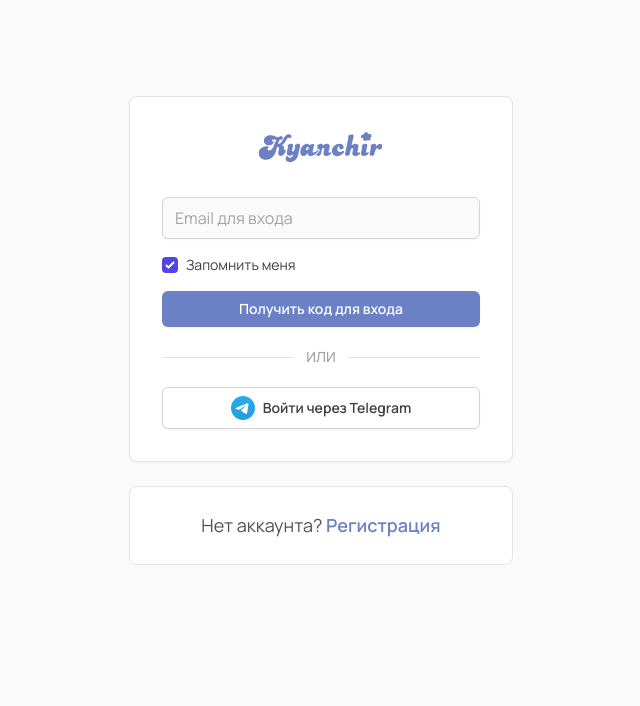
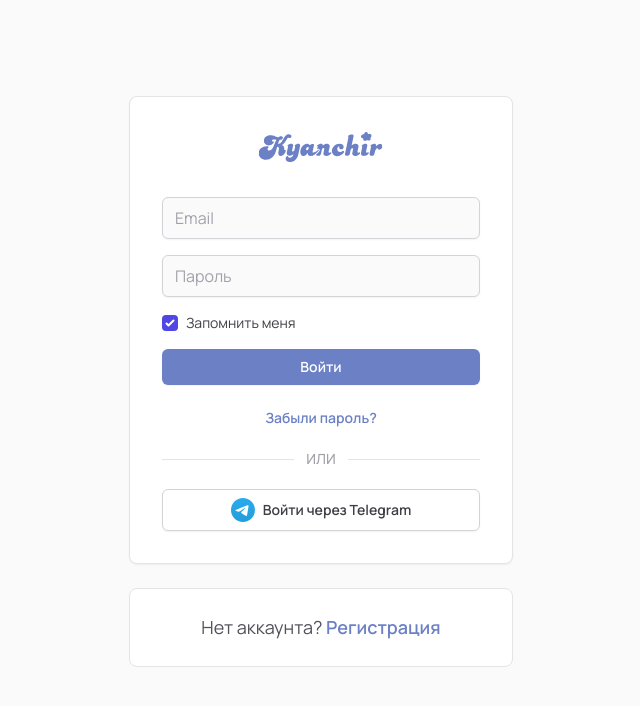
Before and after one commit to intragentt/kyanchir-store, a Next.js app: page /login in a window 1280 px wide. Shown: the top 706 px of the page, without its empty margins (319-959 px from the left). Built offline with nearby package versions, Linux system fonts and the light colour scheme; no server answers; a web font is replaced by a local one.

Commit message:
чямчмчссячfeat(profile): integrate verification modal

```diff
--- a/src/app/(site)/(auth)/login/page.tsx
+++ b/src/app/(site)/(auth)/login/page.tsx
@@ -14,11 +14,8 @@
   const [password, setPassword] = useState('');
   const [rememberMe, setRememberMe] = useState(true);
 
-  // --- НАЧАЛО ИЗМЕНЕНИЙ: Единое состояние для логики входа по коду ---
-  const [isCodeFlowActive, setIsCodeFlowActive] = useState(false);
-  const [code, setCode] = useState('');
-  // --- КОНЕЦ ИЗМЕНЕНИЙ ---
-
+  // --- ВОССТАНОВЛЕНО: Возвращаем все состояния, как было ---
+  const [showPassword, setShowPassword] = useState(false);
   const [isLoading, setIsLoading] = useState(false);
   const [error, setError] = useState<string | null>(null);
   const [successMessage, setSuccessMessage] = useState<string | null>(null);
@@ -39,22 +36,19 @@
     }
   }, [searchParams]);
 
-  // --- НАЧАЛО ИЗМЕНЕНИЙ: Новая логика отправки и проверки кода ---
-
-  // Шаг 1: Отправка кода на email
-  const handleSendLoginCode = async (e: React.FormEvent<HTMLFormElement>) => {
+  // --- ВОССТАНОВЛЕНО: Возвращаем оригинальную логику с одним исправлением ---
+  const handleLoginSubmit = async (e: React.FormEvent<HTMLFormElement>) => {
     e.preventDefault();
     setIsLoading(true);
     setError(null);
     setSuccessMessage(null);
 
-    if (!email) {
-      setError('Email обязателен для заполнения.');
+    if (!email || !password) {
+      setError('Все поля обязательны для заполнения.');
       setIsLoading(false);
       return;
     }
 
-    // Сохраняем или удаляем email в localStorage
     if (rememberMe) {
       localStorage.setItem('rememberedEmail', email);
     } else {
@@ -62,39 +56,43 @@
     }
 
     try {
-      // Вызываем ПРАВИЛЬНЫЙ API-маршрут
-      const res = await fetch('/api/auth/send-login-code', {
+      // Шаг 1: Проверяем пару email + пароль. Этот шаг остается без изменений.
+      const validateRes = await fetch('/api/auth/validate-credentials', {
+        method: 'POST',
+        headers: { 'Content-Type': 'application/json' },
+        body: JSON.stringify({ email, password }),
+      });
+
+      if (!validateRes.ok) {
+        const data = await validateRes.json();
+        throw new Error(data.error || 'Неверные учетные данные.');
+      }
+
+      // Шаг 2: Отправляем код.
+      // ИЗМЕНЕНО: Вызываем ПРАВИЛЬНЫЙ API-маршрут, который не требует сессии.
+      const sendCodeRes = await fetch('/api/auth/send-login-code', {
         method: 'POST',
         headers: { 'Content-Type': 'application/json' },
         body: JSON.stringify({ email }),
       });
-      const data = await res.json();
 
-      if (!res.ok) {
-        throw new Error(data.error || 'Не удалось отправить код.');
+      if (!sendCodeRes.ok) {
+        const data = await sendCodeRes.json();
+        throw new Error(
+          data.error || 'Не удалось отправить код подтверждения.',
+        );
       }
 
-      // Если код успешно отправлен, переключаемся на форму ввода кода
-      setSuccessMessage(`Код отправлен на ${email}`);
-      setIsCodeFlowActive(true);
+      // Если все успешно, перенаправляем на страницу ввода кода.
+      router.push(`/login/verify-code?email=${encodeURIComponent(email)}`);
     } catch (err) {
-      setError(err instanceof Error ? err.message : 'Произошла ошибка.');
+      setError(
+        err instanceof Error ? err.message : 'Произошла непредвиденная ошибка.',
+      );
     } finally {
       setIsLoading(false);
     }
   };
-
-  // Шаг 2: Вход с помощью полученного кода (логика из VerificationModal)
-  const handleVerifyCodeSubmit = async (
-    e: React.FormEvent<HTMLFormElement>,
-  ) => {
-    e.preventDefault();
-    // ... здесь будет логика проверки кода и входа ...
-    alert('Логика проверки кода в разработке. Перенаправляем на главную.');
-    router.push('/');
-  };
-
-  // --- КОНЕЦ ИЗМЕНЕНИЙ ---
 
   const redirectToTelegramBot = () => {
     window.location.href = 'https://t.me/kyanchir_store_bot';
@@ -117,13 +115,9 @@
               {successMessage}
             </p>
           )}
-
-          {/* --- ИЗМЕНЕНИЕ: Динамически показываем одну из двух форм --- */}
-          {!isCodeFlowActive ? (
-            // Форма запроса кода
           <form
             className="space-y-4 text-left font-body"
-              onSubmit={handleSendLoginCode}
+            onSubmit={handleLoginSubmit}
             noValidate
           >
             <div className="relative">
@@ -136,9 +130,60 @@
                 value={email}
                 onChange={(e) => setEmail(e.target.value)}
                 className="block w-full rounded-md border-zinc-300 bg-zinc-50 px-3 py-2 pr-10 text-base placeholder-zinc-400 shadow-sm focus:border-indigo-500 focus:outline-none focus:ring-indigo-500"
-                  placeholder="Email для входа"
+                placeholder="Email"
               />
+              {email && (
+                <button
+                  type="button"
+                  onClick={() => setEmail('')}
+                  className="absolute inset-y-0 right-0 flex items-center pr-3"
+                  aria-label="Очистить поле Email"
+                >
+                  <ClearIcon className="h-5 w-5 text-zinc-400 hover:text-zinc-600" />
+                </button>
+              )}
             </div>
+
+            <div className="relative">
+              <input
+                id="password"
+                name="password"
+                type={showPassword ? 'text' : 'password'}
+                value={password}
+                onChange={(e) => setPassword(e.target.value)}
+                className="block w-full rounded-md border-zinc-300 bg-zinc-50 px-3 py-2 pr-16 text-base placeholder-zinc-400 shadow-sm focus:border-indigo-500 focus:outline-none focus:ring-indigo-500"
+                placeholder="Пароль"
+              />
+              <div className="absolute inset-y-0 right-0 flex items-center pr-3">
+                {password && (
+                  <>
+                    <button
+                      type="button"
+                      onClick={() => setShowPassword(!showPassword)}
+                      className="mr-2"
+                      aria-label={
+                        showPassword ? 'Скрыть пароль' : 'Показать пароль'
+                      }
+                    >
+                      {showPassword ? (
+                        <EyeOffIcon className="h-5 w-5 text-zinc-400 hover:text-zinc-600" />
+                      ) : (
+                        <EyeIcon className="h-5 w-5 text-zinc-400 hover:text-zinc-600" />
+                      )}
+                    </button>
+                    <button
+                      type="button"
+                      onClick={() => setPassword('')}
+                      aria-label="Очистить поле Пароль"
+                    >
+                      <ClearIcon className="h-5 w-5 text-zinc-400 hover:text-zinc-600" />
+                    </button>
+                  </>
+                )}
+              </div>
+            </div>
+
+            <div className="flex items-center justify-between">
               <div className="flex items-center">
                 <input
                   id="remember-me"
@@ -155,43 +200,30 @@
                   Запомнить меня
                 </label>
               </div>
+            </div>
             <button
               type="submit"
               disabled={isLoading}
-                className="w-full rounded-md bg-[#6B80C5] px-4 py-2 text-sm font-semibold text-white shadow-sm hover:bg-opacity-90 disabled:opacity-50"
-              >
-                {isLoading ? 'Отправка...' : 'Получить код для входа'}
-              </button>
-            </form>
-          ) : (
-            // Форма ввода кода
-            <form
-              className="space-y-4 text-left font-body"
-              onSubmit={handleVerifyCodeSubmit}
-              noValidate
-            >
-              {/* Здесь будет компонент CodeInput, пока простое поле */}
-              <input
-                type="text"
-                value={code}
-                onChange={(e) => setCode(e.target.value)}
-                placeholder="6-значный код"
-                className="block w-full rounded-md border-zinc-300 bg-zinc-50 px-3 py-2 text-center text-base tracking-[8px] placeholder-zinc-400 shadow-sm focus:border-indigo-500 focus:outline-none focus:ring-indigo-500"
-              />
-              <button
-                type="submit"
-                disabled={isLoading || code.length < 6}
-                className="w-full rounded-md bg-[#6B80C5] px-4 py-2 text-sm font-semibold text-white shadow-sm hover:bg-opacity-90 disabled:opacity-50"
+              className="w-full rounded-md bg-[#6B80C5] px-4 py-2 text-sm font-semibold text-white shadow-sm hover:bg-opacity-90 focus-visible:outline-2 focus-visible:outline-offset-2 focus-visible:outline-indigo-600 disabled:opacity-50"
             >
               {isLoading ? 'Проверка...' : 'Войти'}
             </button>
-            </form>
-          )}
-
             {error && (
               <p className="pt-2 text-center text-xs text-red-600">{error}</p>
             )}
-
+          </form>
+          <div className="text-center font-body">
+            <Link
+              href={
+                email
+                  ? `/forgot-password?email=${encodeURIComponent(email)}`
+                  : '/forgot-password'
+              }
+              className="text-sm font-semibold text-[#6B80C5] hover:text-opacity-80"
+            >
+              Забыли пароль?
+            </Link>
+          </div>
           <div className="flex items-center gap-x-3">
             <div className="h-px w-full bg-zinc-200" />
             <div className="font-body text-sm font-medium text-zinc-400">
--- /dev/null
+++ b/src/app/api/auth/verify-login-code/route.ts
@@ -0,0 +1,86 @@
+// Местоположение: /src/app/api/auth/verify-login-code/route.ts
+// НОВЫЙ ФАЙЛ, отвечающий за проверку кода и возврат данных пользователя для создания сессии.
+
+import { NextResponse } from 'next/server';
+import prisma from '@/lib/prisma';
+import { createHash } from '@/lib/encryption';
+
+export async function POST(req: Request) {
+  try {
+    const { email, token } = await req.json();
+
+    if (
+      !email ||
+      typeof email !== 'string' ||
+      !token ||
+      typeof token !== 'string' ||
+      token.length !== 6
+    ) {
+      return NextResponse.json(
+        { error: 'Неверный формат запроса.' },
+        { status: 400 },
+      );
+    }
+
+    const lowercasedEmail = email.toLowerCase();
+
+    // 1. Ищем токен в базе данных
+    const verificationToken = await prisma.verificationToken.findFirst({
+      where: {
+        identifier: lowercasedEmail,
+        token: token,
+      },
+    });
+
+    if (!verificationToken) {
+      return NextResponse.json({ error: 'Неверный код.' }, { status: 400 });
+    }
+
+    if (new Date(verificationToken.expires) < new Date()) {
+      return NextResponse.json(
+        { error: 'Срок действия кода истек.' },
+        { status: 400 },
+      );
+    }
+
+    // 2. Если токен валиден, находим пользователя по email
+    const emailHash = createHash(lowercasedEmail);
+    const user = await prisma.user.findUnique({
+      where: { email_hash: emailHash },
+    });
+
+    if (!user) {
+      // Этого никогда не должно произойти, так как мы проверяем email перед отправкой кода
+      return NextResponse.json(
+        { error: 'Пользователь не найден.' },
+        { status: 404 },
+      );
+    }
+
+    // 3. Успех! Обновляем пользователя и удаляем токен.
+    // Помечаем email как верифицированный, если он еще не был.
+    const updatedUser = await prisma.user.update({
+      where: { id: user.id },
+      data: { emailVerified: user.emailVerified || new Date() },
+    });
+
+    await prisma.verificationToken.delete({
+      where: {
+        identifier_token: {
+          identifier: lowercasedEmail,
+          token: token,
+        },
+      },
+    });
+
+    // 4. Возвращаем ПОЛНЫЕ ДАННЫЕ ПОЛЬЗОВАТЕЛЯ.
+    // Это критически важно для того, чтобы `signIn` мог создать сессию.
+    return NextResponse.json(updatedUser);
+  } catch (error) {
+    console.error('[VERIFY_LOGIN_CODE_ERROR]', error);
+    return NextResponse.json(
+      { error: 'Внутренняя ошибка сервера.' },
+      { status: 500 },
+    );
+  }
+}
```
Lines whose indentation alone changed are shown as unchanged.
